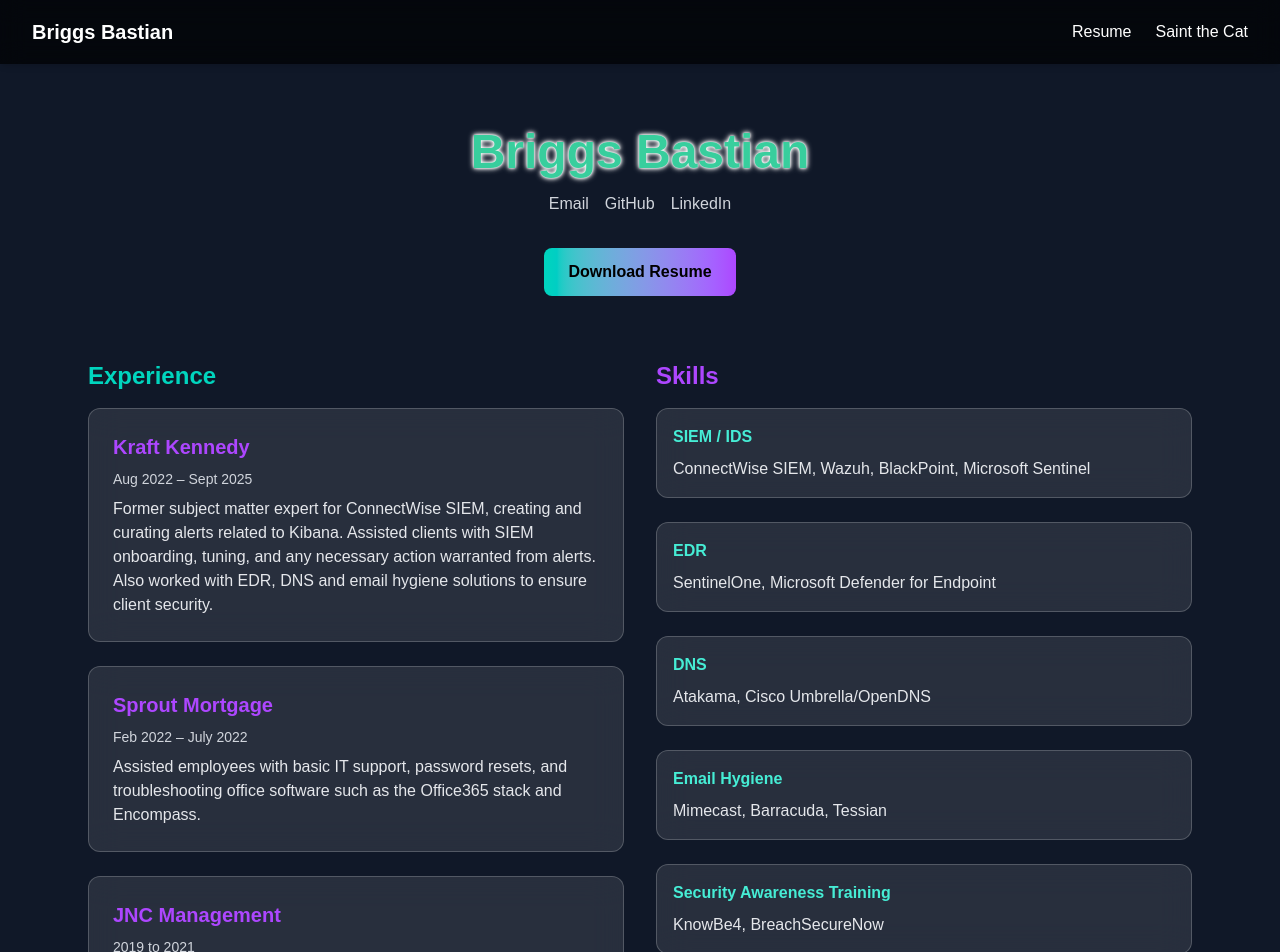
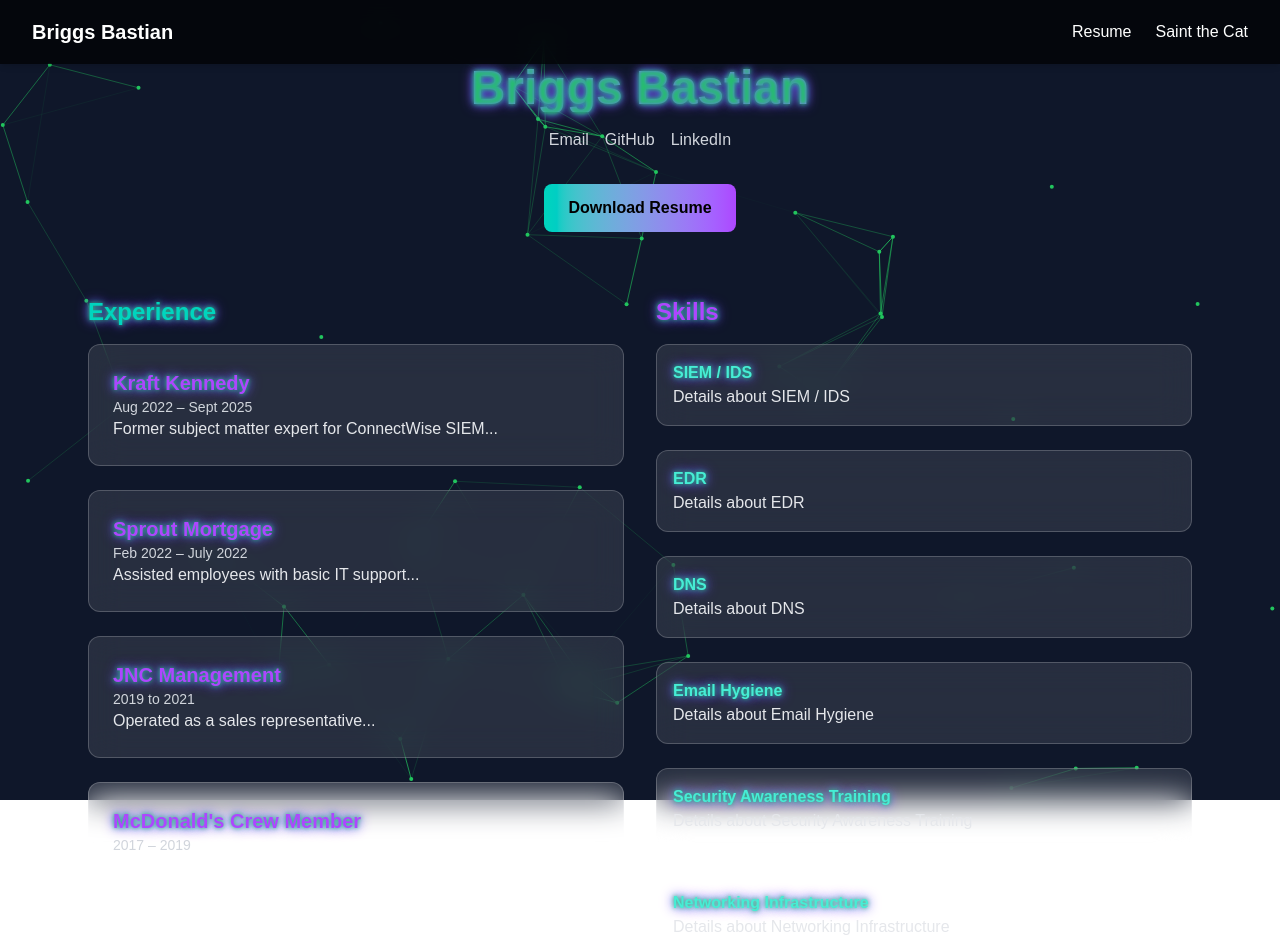
Before and after one commit to briggsbastian/new-portfolio, a Next.js app: page /resume in a window 1280 px wide. Shown: the top 952 px of the page. Built offline with nearby package versions, Linux system fonts and the light colour scheme.

Commit message:
fixing background and animations again

```diff
--- a/src/app/globals.css
+++ b/src/app/globals.css
@@ -1,10 +1,12 @@
 @import "tailwindcss";
 
+/* Base Colors */
 :root {
-  --background: #ffffff;
-  --foreground: #171717;
+  --background: #0a0a0a;
+  --foreground: #ededed;
 }
 
+/* Tailwind Theme Variables */
 @theme inline {
   --color-background: var(--background);
   --color-foreground: var(--foreground);
@@ -12,54 +14,51 @@
   --font-mono: var(--font-geist-mono);
 }
 
-@media (prefers-color-scheme: dark) {
+/* Light Mode Override */
+@media (prefers-color-scheme: light) {
   :root {
-    --background: #0a0a0a;
-    --foreground: #ededed;
+    --background: #ffffff;
+    --foreground: #171717;
   }
 }
 
-/* Main header color cycling glow */
-@keyframes textColorCycle {
-  0% { color: #34d399; }
-  33% { color: #3b82f6; }
-  66% { color: #a855f7; }
-  100% { color: #34d399; }
+/* Glow Animations */
+@keyframes glowPulse {
+  0% { text-shadow: 0 0 4px #22c55e, 0 0 8px #3b82f6, 0 0 12px #9333ea; }
+  50% { text-shadow: 0 0 8px #3b82f6, 0 0 12px #9333ea, 0 0 16px #22c55e; }
+  100% { text-shadow: 0 0 4px #22c55e, 0 0 8px #3b82f6, 0 0 12px #9333ea; }
 }
+.hover\:animate-glowPulse:hover { animation: glowPulse 3s ease-in-out infinite; }
 
-.glow-white {
-  text-shadow: 0 0 2px #ffffff, 0 0 4px #ffffff, 0 0 6px #ffffff;
-  animation: textColorCycle 6s ease-in-out infinite;
+/* Box Glow on Hover */
+@keyframes boxGlow {
+  0% { box-shadow: 0 0 6px rgba(34,197,94,0.3), 0 0 12px rgba(59,130,246,0.3); }
+  50% { box-shadow: 0 0 12px rgba(59,130,246,0.3), 0 0 18px rgba(147,51,234,0.3); }
+  100% { box-shadow: 0 0 6px rgba(34,197,94,0.3), 0 0 12px rgba(59,130,246,0.3); }
 }
+.hover\:animate-boxGlow:hover { animation: boxGlow 2.5s ease-in-out infinite; }
 
-/* Hover lift + shadow for cards */
-.hover-lift:hover {
-  transform: translateY(-4px);
-  box-shadow: 0 10px 15px rgba(0,0,0,0.3);
-}
-
-/* Smooth transitions */
-.transition-smooth {
-  transition: transform 0.3s ease, box-shadow 0.3s ease;
-}
-
-/* Fade-in on scroll */
-.fade-in {
-  opacity: 0;
-  transform: translateY(20px);
-  transition: opacity 0.8s ease, transform 0.8s ease;
-}
-
-.fade-in.visible {
-  opacity: 1;
-  transform: translateY(0);
-}
-
-/* Body styling */
+/* Body */
 body {
   background: var(--background);
   color: var(--foreground);
   font-family: Arial, Helvetica, sans-serif;
-  margin: 0;
-  padding: 0;
 }
+
+/* Headings Glow & Hover Lift */
+h1, h2, h3 {
+  transition: text-shadow 0.3s ease-in-out, transform 0.3s ease-in-out;
+}
+h1:hover, h2:hover, h3:hover {
+  transform: translateY(-2px) scale(1.02);
+}
+
+/* Utility Classes */
+.glow { animation: glowPulse 3s ease-in-out infinite; }
+.glow-box {
+  transition: transform 0.3s ease-in-out;
+}
+.glow-box:hover {
+  transform: translateY(-2px) scale(1.02);
+  animation: boxGlow 2.5s ease-in-out infinite;
+}
--- a/src/app/page.tsx
+++ b/src/app/page.tsx
@@ -1,4 +1,3 @@
-// app/page.tsx
 import Link from "next/link"
 import Image from "next/image"
 import { IoLogoGithub, IoLogoLinkedin, IoLogoTwitter } from "react-icons/io5"
@@ -7,7 +6,7 @@
 
 export default function Home() {
   return (
-    <div className="min-h-screen bg-gray-50 flex items-center justify-center p-8">
+    <div className="min-h-screen flex items-center justify-center p-8">
       <ParticleBackground />
       <NavBar />
 
--- a/src/app/resume/page.tsx
+++ b/src/app/resume/page.tsx
@@ -1,62 +1,24 @@
 "use client";
 
 import Link from "next/link";
-import { useEffect, useRef } from "react";
-import ParticleBackground from "@/components/particlebackground";
-import NavBar from "@/components/navigation";
+import ParticleBackground from "../../components/particlebackground";
+import NavBar from "../../components/navigation";
 
 export default function Resume() {
-  const fadeRefs = useRef<HTMLDivElement[]>([]);
-
-  useEffect(() => {
-    const observer = new IntersectionObserver(
-      (entries) => {
-        entries.forEach((entry) => {
-          if (entry.isIntersecting) {
-            entry.target.classList.add("visible");
-          }
-        });
-      },
-      { threshold: 0.1 }
-    );
-
-    fadeRefs.current.forEach((el) => observer.observe(el));
-    return () => observer.disconnect();
-  }, []);
-
-  const setFadeRef = (el: HTMLDivElement) => {
-    if (el && !fadeRefs.current.includes(el)) fadeRefs.current.push(el);
-  };
-
   return (
-    <div className="relative min-h-screen overflow-hidden bg-gray-900 text-white">
+    <div className="relative min-h-screen overflow-hidden text-white">
       <ParticleBackground />
-      <NavBar className="relative z-20" />
+      <NavBar />
 
       <div className="relative z-10 max-w-6xl mx-auto px-6 py-16 space-y-16">
         <header className="text-center space-y-4">
-          <h1 className="text-4xl md:text-5xl font-bold glow-white">
+          <h1 className="text-4xl md:text-5xl font-bold text-transparent bg-clip-text bg-gradient-to-r from-teal-400 to-purple-500 glow">
             Briggs Bastian
           </h1>
           <div className="flex justify-center gap-4 mt-2">
-            <Link
-              href="mailto:briggsbastian@pm.me"
-              className="text-gray-300 hover:text-green-600 transition"
-            >
-              Email
-            </Link>
-            <Link
-              href="https://github.com/briggsbastian"
-              className="text-gray-300 hover:text-teal-400 transition"
-            >
-              GitHub
-            </Link>
-            <Link
-              href="https://linkedin.com/in/briggs-bastian"
-              className="text-gray-300 hover:text-purple-500 transition"
-            >
-              LinkedIn
-            </Link>
+            <Link href="mailto:briggsbastian@pm.me" className="text-gray-300 hover:text-green-600 transition glow-box">Email</Link>
+            <Link href="https://github.com/briggsbastian" className="text-gray-300 hover:text-teal-400 transition glow-box">GitHub</Link>
+            <Link href="https://linkedin.com/in/briggs-bastian" className="text-gray-300 hover:text-purple-500 transition glow-box">LinkedIn</Link>
           </div>
           <Link
             href="https://docs.google.com/document/d/1-CE8oNpvgX9QBiURO85Yp9uo3061Fz8Dl_r49UiNbR0/edit?usp=sharing"
@@ -69,84 +31,54 @@
 
         <div className="flex flex-col md:flex-row gap-8">
           <div className="flex-1 space-y-6">
-            <h2 className="text-2xl font-bold text-teal-400 mb-4">Experience</h2>
+            <h2 className="text-2xl font-bold text-teal-400 mb-4 glow">Experience</h2>
 
-            {[
-              {
-                title: "Kraft Kennedy",
-                dates: "Aug 2022 – Sept 2025",
-                desc: "Former subject matter expert for ConnectWise SIEM, creating and curating alerts related to Kibana. Assisted clients with SIEM onboarding, tuning, and any necessary action warranted from alerts. Also worked with EDR, DNS and email hygiene solutions to ensure client security.",
-              },
-              {
-                title: "Sprout Mortgage",
-                dates: "Feb 2022 – July 2022",
-                desc: "Assisted employees with basic IT support, password resets, and troubleshooting office software such as the Office365 stack and Encompass.",
-              },
-              {
-                title: "JNC Management",
-                dates: "2019 to 2021",
-                desc: "Operated as a sales representative in the Simi Valley and Topanga areas, and managed the Northridge location.",
-              },
-              {
-                title: "McDonald's Crew Member",
-                dates: "2017 – 2019",
-                desc: "",
-              },
-            ].map((job, idx) => (
-              <div
-                key={idx}
-                ref={setFadeRef}
-                className="fade-in hover-lift transition-smooth bg-white/10 backdrop-blur-lg border border-white/20 p-6 rounded-xl space-y-2"
-              >
-                <h3 className="text-xl font-semibold text-purple-500">
-                  {job.title}
-                </h3>
-                <p className="text-gray-300 text-sm">{job.dates}</p>
-                {job.desc && <p className="text-gray-200">{job.desc}</p>}
-              </div>
-            ))}
+            <div className="bg-white/10 backdrop-blur-lg border border-white/20 p-6 rounded-xl glow-box">
+              <h3 className="text-xl font-semibold text-purple-500 glow">Kraft Kennedy</h3>
+              <p className="text-gray-300 text-sm">Aug 2022 – Sept 2025</p>
+              <p className="text-gray-200">Former subject matter expert for ConnectWise SIEM...</p>
+            </div>
+
+            <div className="bg-white/10 backdrop-blur-lg border border-white/20 p-6 rounded-xl glow-box">
+              <h3 className="text-xl font-semibold text-purple-500 glow">Sprout Mortgage</h3>
+              <p className="text-gray-300 text-sm">Feb 2022 – July 2022</p>
+              <p className="text-gray-200">Assisted employees with basic IT support...</p>
+            </div>
+
+            <div className="bg-white/10 backdrop-blur-lg border border-white/20 p-6 rounded-xl glow-box">
+              <h3 className="text-xl font-semibold text-purple-500 glow">JNC Management</h3>
+              <p className="text-gray-300 text-sm">2019 to 2021</p>
+              <p className="text-gray-200">Operated as a sales representative...</p>
+            </div>
+
+            <div className="bg-white/10 backdrop-blur-lg border border-white/20 p-6 rounded-xl glow-box">
+              <h3 className="text-xl font-bold text-purple-500 glow">McDonald's Crew Member</h3>
+              <p className="text-gray-300 text-sm">2017 – 2019</p>
+            </div>
           </div>
 
           <div className="flex-1 space-y-6">
-            <h2 className="text-2xl font-bold text-purple-500 mb-4">Skills</h2>
+            <h2 className="text-2xl font-bold text-purple-500 mb-4 glow">Skills</h2>
 
-            {[
-              { title: "SIEM / IDS", desc: "ConnectWise SIEM, Wazuh, BlackPoint, Microsoft Sentinel" },
-              { title: "EDR", desc: "SentinelOne, Microsoft Defender for Endpoint" },
-              { title: "DNS", desc: "Atakama, Cisco Umbrella/OpenDNS" },
-              { title: "Email Hygiene", desc: "Mimecast, Barracuda, Tessian" },
-              { title: "Security Awareness Training", desc: "KnowBe4, BreachSecureNow" },
-              { title: "Networking Infrastructure", desc: "Cisco Catalyst & Meraki switches, Ubiquiti Unifi, SonicWall, Fortinet, PFSense" },
-              { title: "Operating Systems", desc: "Linux, Windows, macOS" },
-            ].map((skill, idx) => (
-              <div
-                key={idx}
-                ref={setFadeRef}
-                className="fade-in hover-lift transition-smooth bg-white/10 backdrop-blur-lg border border-white/20 p-4 rounded-xl space-y-2"
-              >
-                <h3 className="font-semibold text-teal-300">{skill.title}</h3>
-                <p className="text-gray-200">{skill.desc}</p>
+            {["SIEM / IDS", "EDR", "DNS", "Email Hygiene", "Security Awareness Training", "Networking Infrastructure", "Operating Systems"].map(skill => (
+              <div key={skill} className="bg-white/10 backdrop-blur-lg border border-white/20 p-4 rounded-xl glow-box">
+                <h3 className="font-semibold text-teal-300 glow">{skill}</h3>
+                <p className="text-gray-200">Details about {skill}</p>
               </div>
             ))}
           </div>
         </div>
 
         <div className="space-y-6">
-          <h2 className="text-2xl font-bold text-purple-500 mb-4">Education</h2>
-
-          {[
-            { title: "UCSD Cybersecurity Bootcamp", date: "2021" },
-            { title: "Simi Valley High School", date: "2019" },
-          ].map((edu, idx) => (
-            <div
-              key={idx}
-              ref={setFadeRef}
-              className="fade-in hover-lift transition-smooth bg-white/10 backdrop-blur-lg border border-white/20 p-6 rounded-xl space-y-2"
-            >
-              <h3 className="text-xl font-semibold">{edu.title}</h3>
-              <p className="text-gray-300">{edu.date}</p>
-            </div>
-          ))}
+          <h2 className="text-2xl font-bold text-purple-500 mb-4 glow">Education</h2>
+          <div className="bg-white/10 backdrop-blur-lg border border-white/20 p-6 rounded-xl glow-box">
+            <h3 className="text-xl font-semibold glow">UCSD Cybersecurity Bootcamp</h3>
+            <p className="text-gray-300">2021</p>
+          </div>
+          <div className="bg-white/10 backdrop-blur-lg border border-white/20 p-6 rounded-xl glow-box">
+            <h3 className="text-xl font-semibold glow">Simi Valley High School</h3>
+            <p className="text-gray-300">2019</p>
+          </div>
         </div>
       </div>
     </div>
```
Also changed, not shown: src/app/saint/page.tsx (+11 -40 lines), src/components/navigation.tsx (+7 -33 lines), src/components/particlebackground.tsx (+8 -31 lines).
